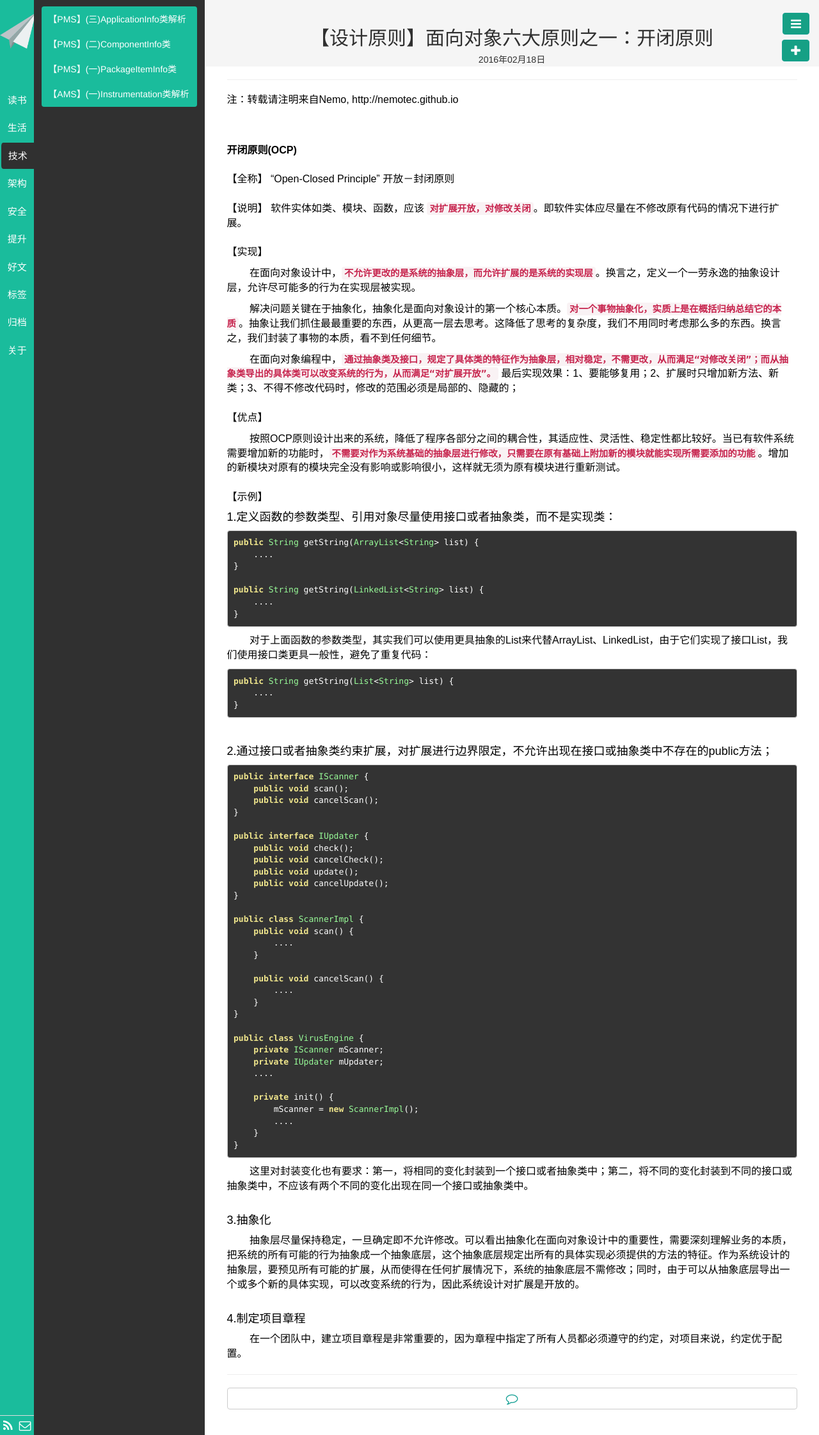
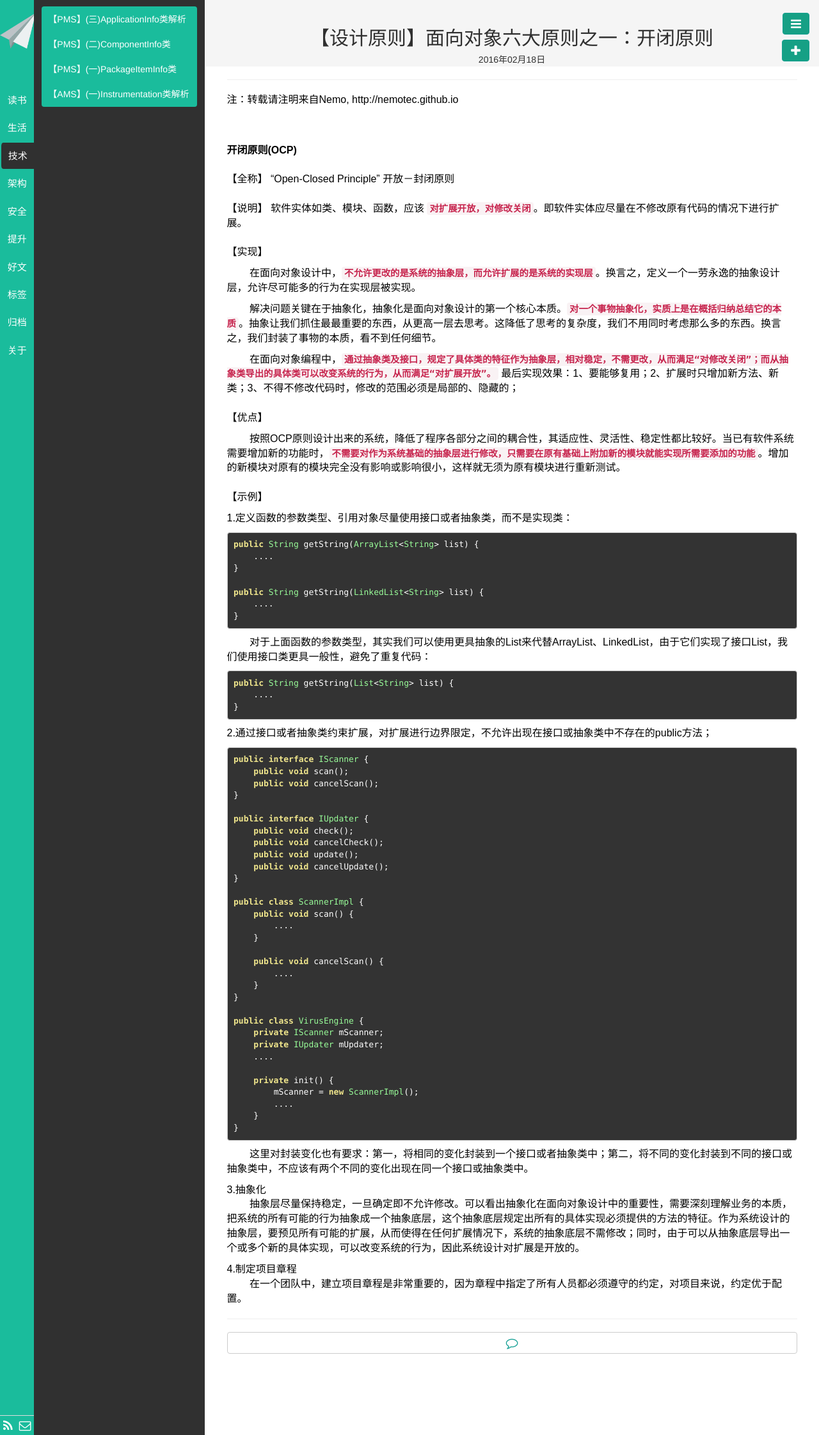
Before and after one commit to NemoTec/NemoTec.github.io, a Jekyll site: the page built from _posts/4.架构/2016-02-18-first-open-closed-principle.md, in a window 1280 px wide. Shown: the whole page at 64% size. Built offline with Jekyll 4.4.1, drawn with Linux system fonts in a browser that asks for light colours; Markdown is read by kramdown in place of the engine named in the settings.

Commit message:
modify the article

````diff
--- a/_posts/4.架构/2016-02-18-first-open-closed-principle.md
+++ b/_posts/4.架构/2016-02-18-first-open-closed-principle.md
@@ -31,7 +31,7 @@ description: 介绍面向对象设计中的六大原则之一：开闭原则。
 &nbsp;
 【示例】
 
-#### 1.定义函数的参数类型、引用对象尽量使用接口或者抽象类，而不是实现类：
+1.定义函数的参数类型、引用对象尽量使用接口或者抽象类，而不是实现类：
 
 ```
 public String getString(ArrayList<String> list) {
@@ -50,8 +50,8 @@ public String getString(List<String> list) {
     ....
 }
 ```
-&nbsp;
-#### 2.通过接口或者抽象类约束扩展，对扩展进行边界限定，不允许出现在接口或抽象类中不存在的public方法；
+
+2.通过接口或者抽象类约束扩展，对扩展进行边界限定，不允许出现在接口或抽象类中不存在的public方法；
 
 ```
 public interface IScanner {
@@ -89,9 +89,9 @@ public class VirusEngine {
 ```
 
 &nbsp;&nbsp;&nbsp;&nbsp;&nbsp;&nbsp;&nbsp;&nbsp;这里对封装变化也有要求：第一，将相同的变化封装到一个接口或者抽象类中；第二，将不同的变化封装到不同的接口或抽象类中，不应该有两个不同的变化出现在同一个接口或抽象类中。
-&nbsp;
-#### 3.抽象化
+
+3.抽象化
 &nbsp;&nbsp;&nbsp;&nbsp;&nbsp;&nbsp;&nbsp;&nbsp;抽象层尽量保持稳定，一旦确定即不允许修改。可以看出抽象化在面向对象设计中的重要性，需要深刻理解业务的本质，把系统的所有可能的行为抽象成一个抽象底层，这个抽象底层规定出所有的具体实现必须提供的方法的特征。作为系统设计的抽象层，要预见所有可能的扩展，从而使得在任何扩展情况下，系统的抽象底层不需修改；同时，由于可以从抽象底层导出一个或多个新的具体实现，可以改变系统的行为，因此系统设计对扩展是开放的。
-&nbsp;
-#### 4.制定项目章程
+
+4.制定项目章程
 &nbsp;&nbsp;&nbsp;&nbsp;&nbsp;&nbsp;&nbsp;&nbsp;在一个团队中，建立项目章程是非常重要的，因为章程中指定了所有人员都必须遵守的约定，对项目来说，约定优于配置。
````
